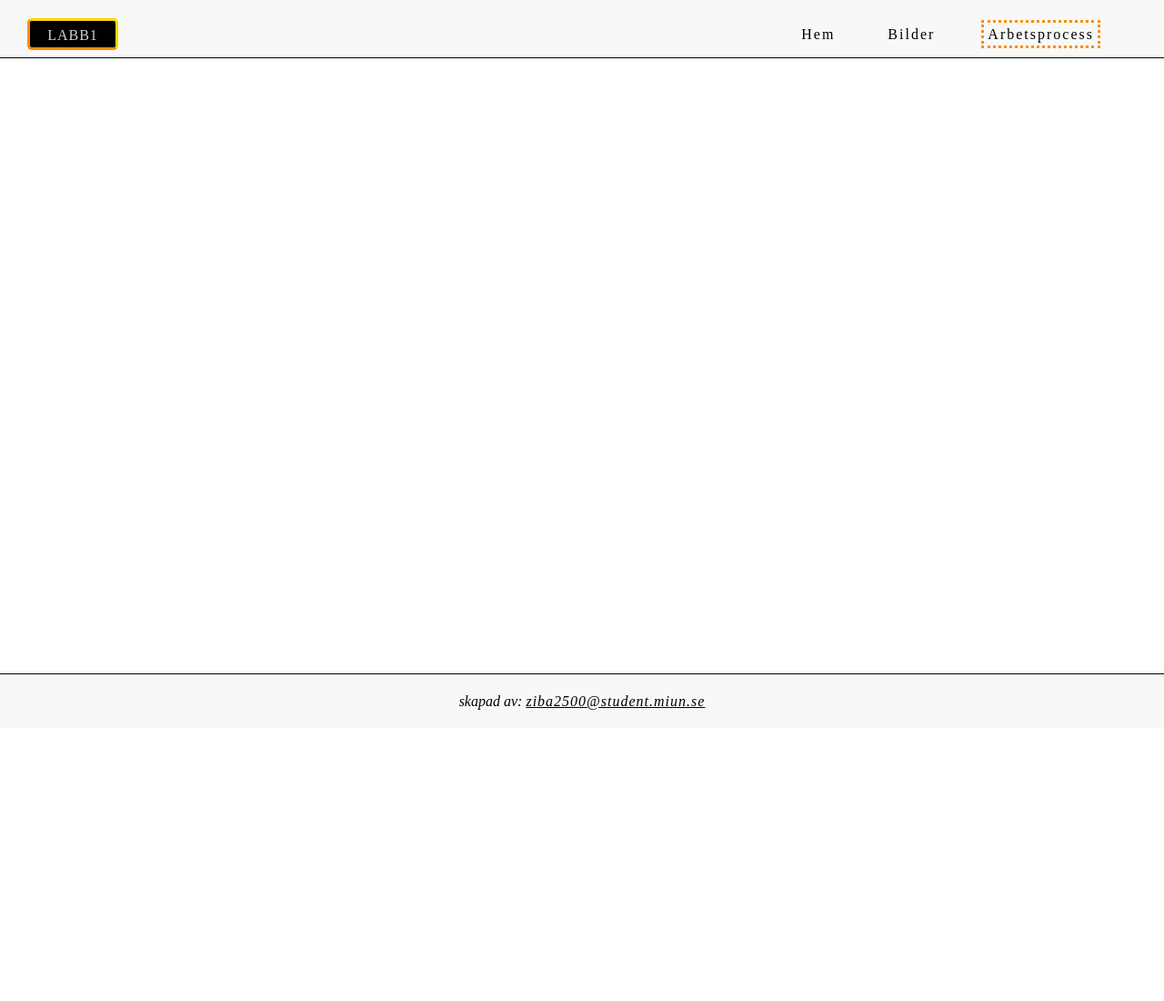
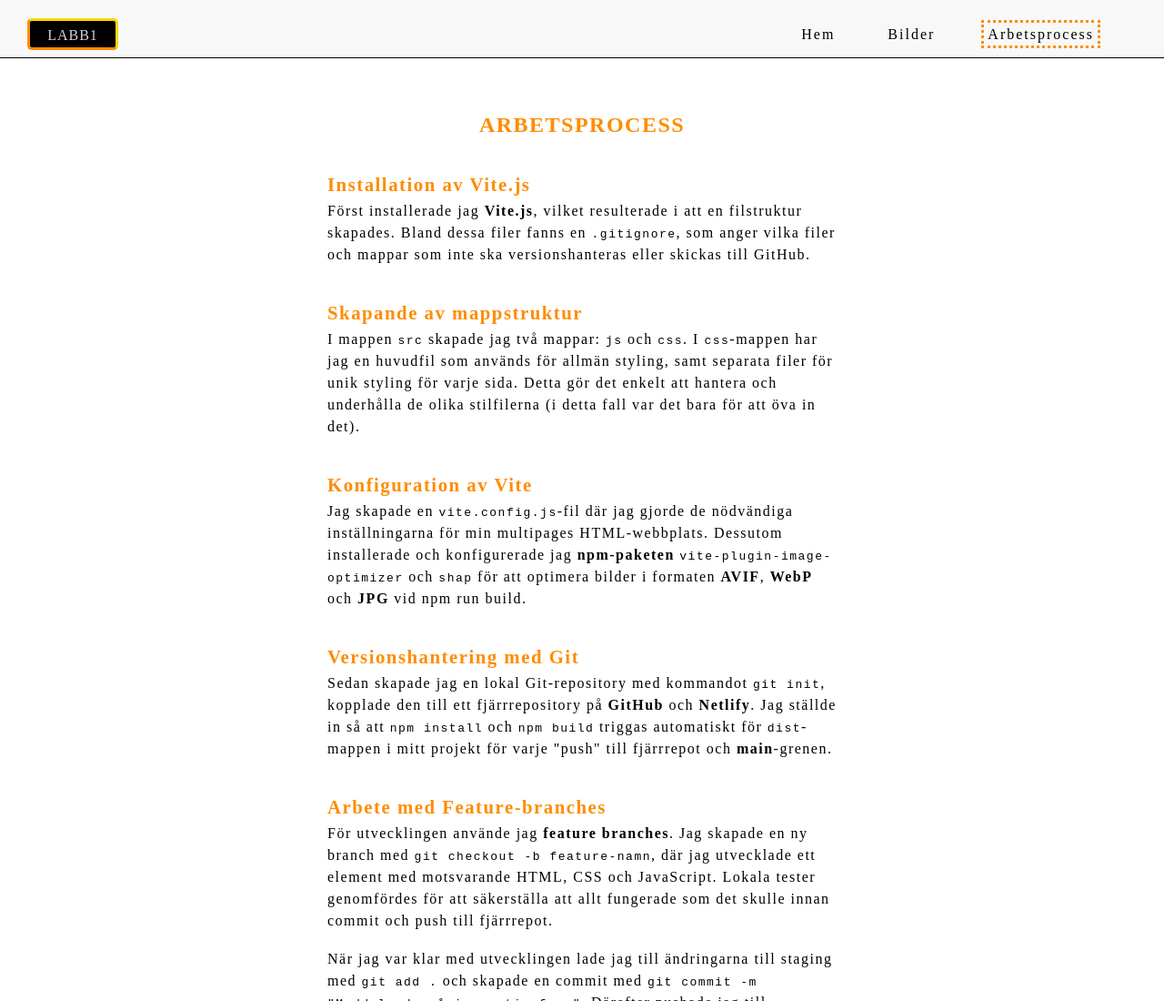
Before and after one commit to izab2500/fbw-labb1, a website built with Vite: page arbetsprocess.html in a window 1280 px wide. Shown: the top 1100 px of the page at 91% size. Before the commit the page ends 801 px from the top, so only its background shows below. Built offline with nearby package versions, Linux system fonts and the light colour scheme.

Commit message:
Describe workflow on arbetsprocess page

```diff
--- a/arbetsprocess.html
+++ b/arbetsprocess.html
@@ -6,6 +6,7 @@
     <meta name="viewport" content="width=device-width, initial-scale=1.0">
     <title>labb1 | Arbetsprocess</title>
     <link rel="stylesheet" href="/src/css/common.css">
+    <link rel="stylesheet" href="/src/css/arbetsprocess.css">
     <script src="/src/js/common.js" defer></script>
 </head>
 
@@ -32,7 +33,104 @@
     <div id="overlay"></div>
 
     <!--main-->
-    <main></main>
+    <main>
+        <section>
+            <h1>arbetsprocess</h1>
+            <article>
+                <h2>Installation av Vite.js</h2>
+                <p>
+                    Först installerade jag <strong>Vite.js</strong>, vilket resulterade i att en filstruktur skapades.
+                    Bland dessa filer fanns en <code>.gitignore</code>, som anger vilka filer och mappar som
+                    inte ska versionshanteras eller skickas till GitHub.
+                </p>
+            </article>
+
+            <article>
+                <h2>Skapande av mappstruktur</h2>
+                <p>
+                    I mappen <code>src</code> skapade jag två mappar: <code>js</code> och <code>css</code>.
+                    I <code>css</code>-mappen har jag en huvudfil som används för allmän styling,
+                    samt separata filer för unik styling för varje sida. Detta gör det enkelt att
+                    hantera och underhålla de olika stilfilerna (i detta fall var det bara för att öva in det).
+                </p>
+            </article>
+
+            <article>
+                <h2>Konfiguration av Vite</h2>
+                <p>
+                    Jag skapade en <code>vite.config.js</code>-fil där jag gjorde de nödvändiga
+                    inställningarna för min multipages HTML-webbplats. Dessutom installerade
+                    och konfigurerade jag <strong>npm-paketen</strong> <code>vite-plugin-image-optimizer</code>
+                    och <code>shap</code> för att optimera bilder i formaten <strong>AVIF</strong>,
+                    <strong>WebP</strong> och <strong>JPG</strong> vid npm run build.
+                </p>
+            </article>
+
+            <article>
+                <h2>Versionshantering med Git</h2>
+                <p>
+                    Sedan skapade jag en lokal Git-repository med kommandot <code>git init</code>,
+                    kopplade den till ett fjärrrepository på <strong>GitHub</strong> och
+                    <strong>Netlify</strong>. Jag ställde in så att <code>npm install</code> och
+                    <code>npm build</code> triggas automatiskt för <code>dist</code>-mappen
+                    i mitt projekt för varje "push" till fjärrrepot och <strong>main</strong>-grenen.
+                </p>
+            </article>
+
+            <article>
+                <h2>Arbete med Feature-branches</h2>
+                <p>
+                    För utvecklingen använde jag <strong>feature branches</strong>. Jag skapade en
+                    ny branch med <code>git checkout -b feature-namn</code>,
+                    där jag utvecklade ett element med motsvarande HTML, CSS och
+                    JavaScript. Lokala tester genomfördes för att säkerställa att allt
+                    fungerade som det skulle innan commit och push till fjärrrepot.
+                </p>
+                <br>
+                <p>
+                    När jag var klar med utvecklingen lade jag till ändringarna till staging med
+                    <code>git add .</code> och skapade en commit med
+                    <code>git commit -m "Meddelande på imperativ form"</code>. Därefter
+                    pushade jag till fjärrrepositoryt med
+                    <code>git push -u origin feature-namn</code> och skapade en
+                    <strong>pull request</strong> på GitHub. Här beskrev jag vad jag hade gjort,
+                    under antagande att andra skulle granska ändringarna.
+                </p>
+            </article>
+
+            <article>
+                <h2>Uppdatering av Main</h2>
+                <p>
+                    Efter att min branch hade mergeats till <strong>main</strong> på GitHub
+                    raderade jag feature-branchen. Lokalt bytte jag tillbaka till
+                    <strong>main</strong>-grenen med <code>git checkout main</code>
+                    och raderade feature-branchen med <code>git branch -d feature-namn</code>.
+                    För att hålla min lokala <strong>main</strong> uppdaterad drog jag in de senast
+                    ändringarna från fjärrrepositoryt med <code>git pull origin main</code>. Sedan startade jag
+                    processen på nytt...
+                </p>
+            </article>
+
+            <article>
+                <h2>Slutligen</h2>
+                <p>
+                    När webbplatsen var färdigställd och all kod hade pushats till GitHub, kontrollerade jag så att allt
+                    fungerade lokalt, inklusive
+                    responsivitet i de vanligaste webbläsarna. Jag körde sedan <code>npm run build</code> och granskade
+                    loggarna. Efter det
+                    körde jag <code>npm run preview</code> för att säkerställa att den optimerade versionen av
+                    webbplatsen fungerade som avsett.
+                    Avslutningsvis testade jag webbplatsen via Netlifys URL.
+                </p>
+                <br>
+                <p>
+                    Sedan skrev jag <code>README.md</code>-fil för att
+                    dokumentera projektet och för att lägga till mitt repos URL.
+                </p>
+            </article>
+
+        </section>
+    </main>
 
     <!--footer-->
     <footer>
--- /dev/null
+++ b/src/css/arbetsprocess.css
@@ -0,0 +1,32 @@
+main {
+    margin-inline: auto;
+    letter-spacing: 1.5px;
+    width:100%;
+}
+
+main h1 {
+    color: darkorange;
+    text-align: center;
+    margin-bottom: 20px;
+    text-transform: uppercase;
+    font-size: 1.5rem;
+
+}
+
+main h2 {
+    color:darkorange;
+    margin-bottom:5px;
+    font-size:1.3rem;
+}
+
+main p {
+    margin-inline: auto;
+    line-height: 1.5;
+    max-width: 70ch;
+}
+
+main article {
+    margin:40px 0;
+    width: fit-content;
+    margin-inline: auto;
+}
```
